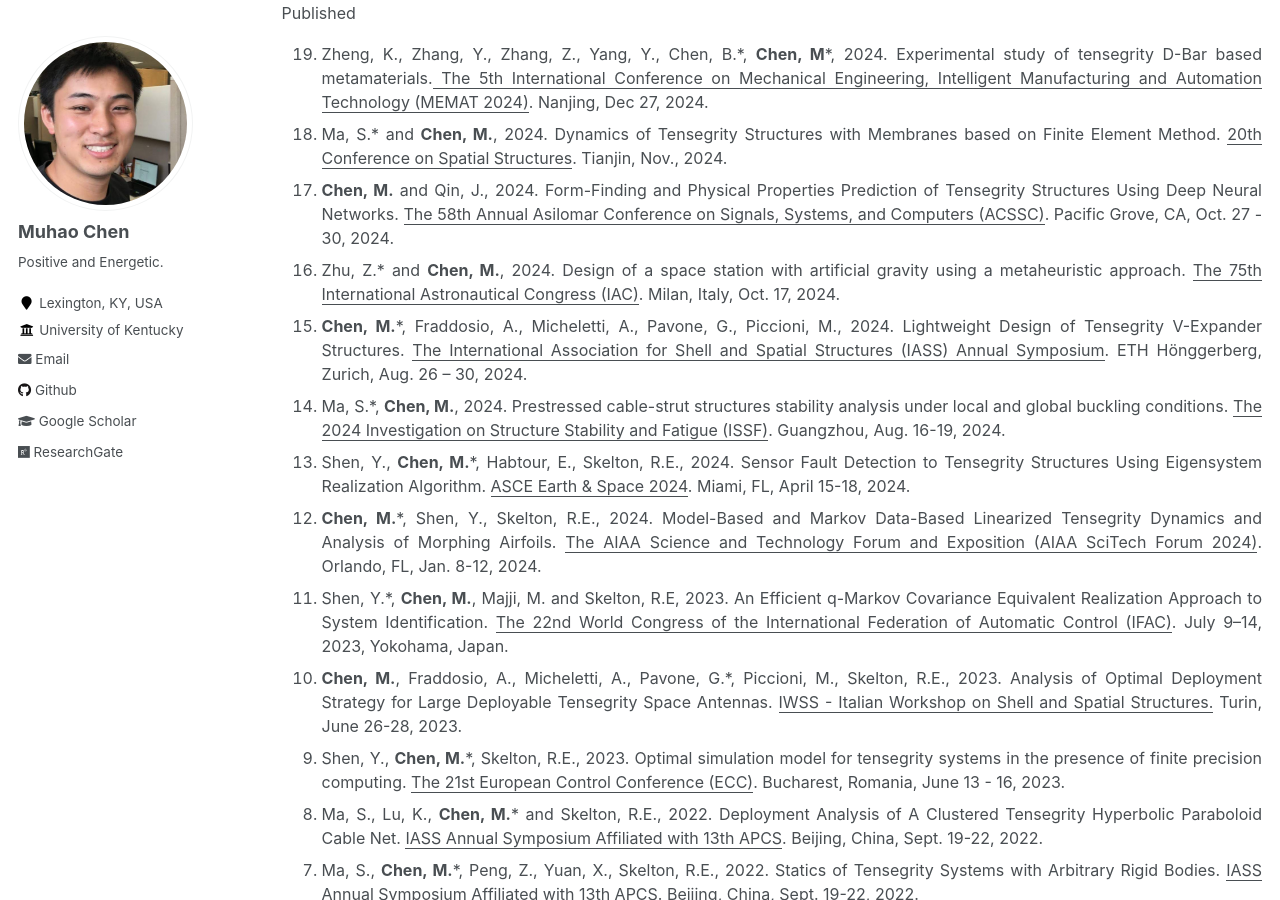
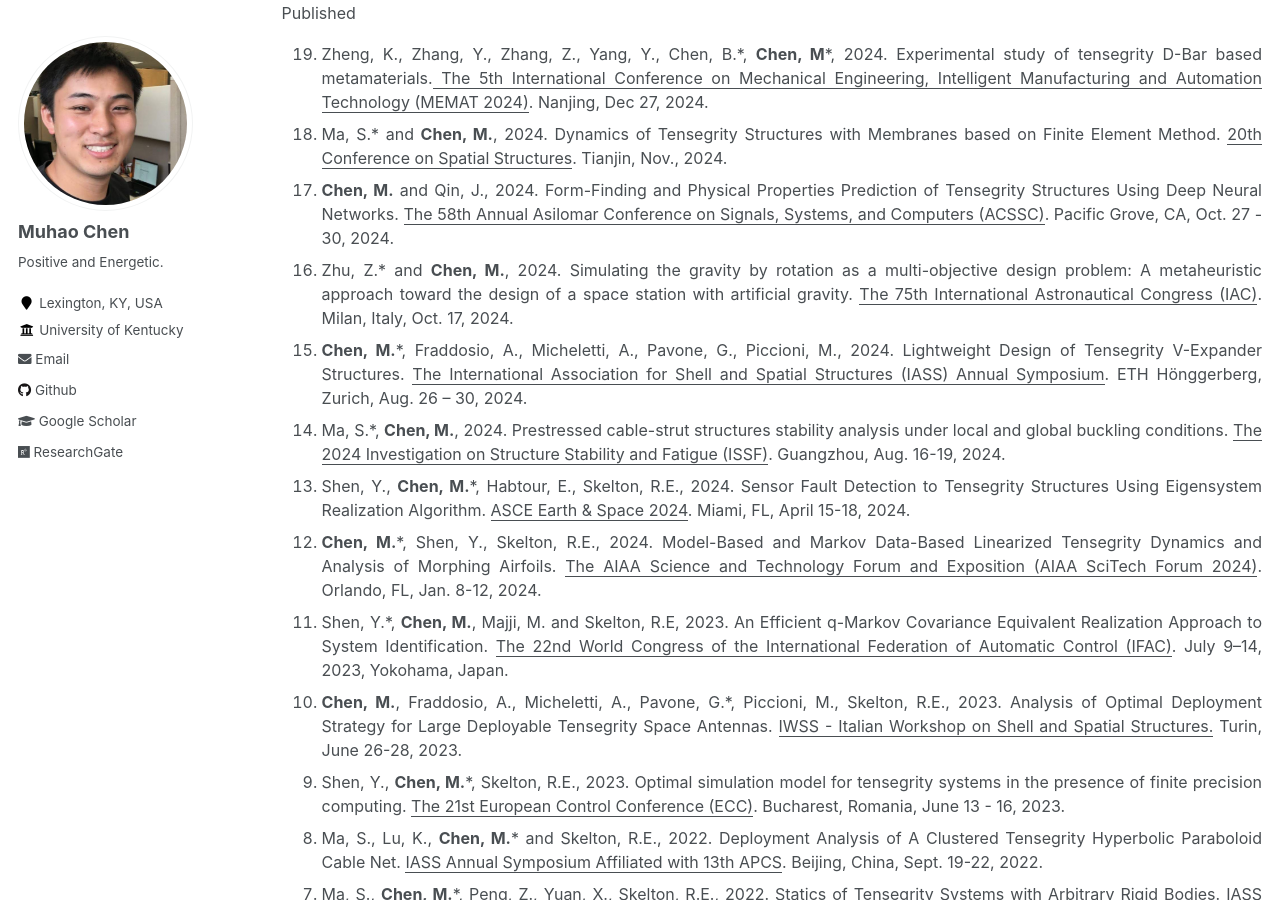
Before and after one commit to Muhao-Chen/muhao-chen.github.io, a Jekyll site: the page built from _pages/publication.md, in a window 1280 px wide and 900 px high, scrolled down 2768 px. Built offline with Jekyll 4.4.1, drawn with Linux system fonts in a browser that asks for light colours.

Commit message:
Update publication.md

```diff
--- a/_pages/publication.md
+++ b/_pages/publication.md
@@ -90,7 +90,7 @@ Published
 <li> Zheng, K., Zhang, Y., Zhang, Z., Yang, Y., Chen, B.*, <strong>Chen, M</strong>*, 2024. Experimental study of tensegrity D-Bar based metamaterials.<u> The 5th International Conference on Mechanical Engineering, Intelligent Manufacturing and Automation Technology (MEMAT 2024)</u>. Nanjing, Dec 27, 2024. </li>
 <li> Ma, S.* and <strong>Chen, M.</strong>, 2024. Dynamics of Tensegrity Structures with Membranes based on Finite Element Method. <u>20th Conference on Spatial Structures</u>. Tianjin, Nov., 2024.</li>
 <li> <strong>Chen, M.</strong> and Qin, J., 2024. Form-Finding and Physical Properties Prediction of Tensegrity Structures Using Deep Neural Networks. <u>The 58th Annual Asilomar Conference on Signals, Systems, and Computers (ACSSC)</u>. Pacific Grove, CA, Oct. 27 - 30, 2024.</li>
-<li>Zhu, Z.* and <strong>Chen, M.</strong>, 2024. Design of a space station with artificial gravity using a metaheuristic approach. <u>The 75th International Astronautical Congress (IAC)</u>. Milan, Italy, Oct. 17, 2024. </li>
+<li>Zhu, Z.* and <strong>Chen, M.</strong>, 2024. Simulating the gravity by rotation as a multi-objective design problem: A metaheuristic approach toward the design of a space station with artificial gravity. <u>The 75th International Astronautical Congress (IAC)</u>. Milan, Italy, Oct. 17, 2024. </li>
 <li><strong>Chen, M.</strong>*, Fraddosio, A., Micheletti, A., Pavone, G., Piccioni, M., 2024. Lightweight Design of Tensegrity V-Expander Structures. <u>The International Association for Shell and Spatial Structures (IASS) Annual Symposium</u>. ETH Hönggerberg, Zurich, Aug. 26 – 30, 2024. </li>
 <li> Ma, S.*, <strong>Chen, M.</strong>, 2024. Prestressed cable-strut structures stability analysis under local and global buckling conditions. <u>The 2024 Investigation on Structure Stability and Fatigue (ISSF)</u>. Guangzhou, Aug. 16-19, 2024.</li>
 <li>Shen, Y., <strong>Chen, M.</strong>*, Habtour, E., Skelton, R.E., 2024. Sensor Fault Detection to Tensegrity Structures Using Eigensystem Realization Algorithm. <u>ASCE Earth & Space 2024</u>. Miami, FL, April 15-18, 2024.</li>
```
